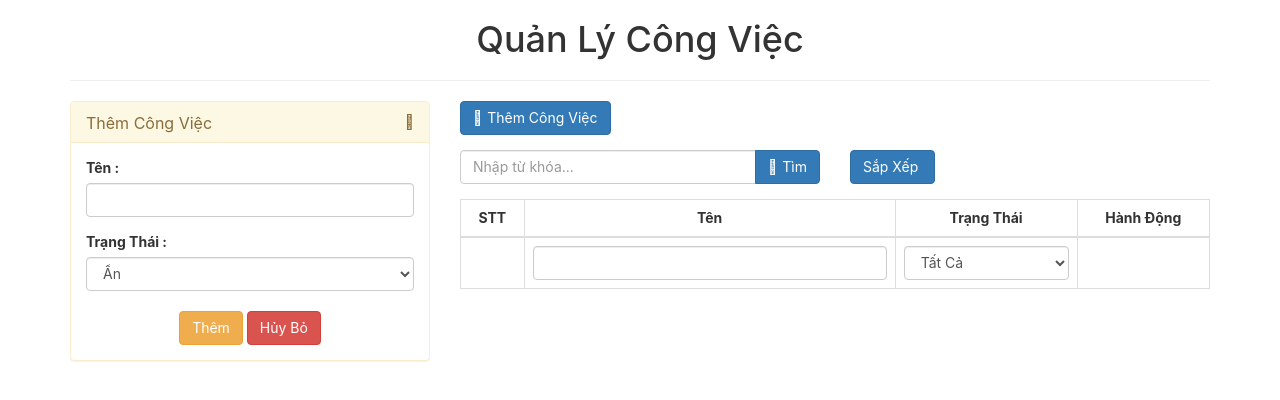
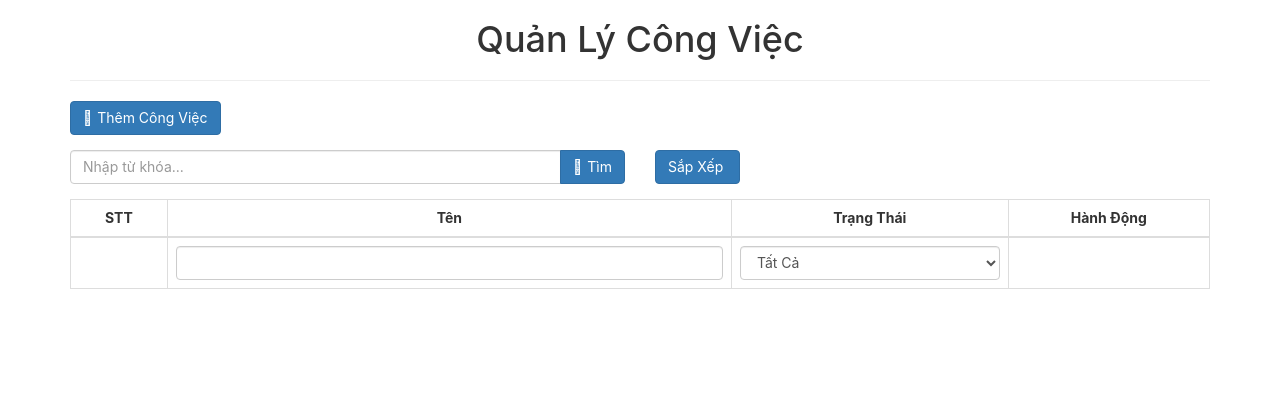
Before and after one commit to xuanvinh9411/redux-tranning, a React (Create React App) app: page / in a window 1280 px wide. Shown: the top 400 px of the page. Built offline with nearby package versions, Linux system fonts and the light colour scheme; some icons are missing.

Commit message:
editting step 1

```diff
--- a/src/App.js
+++ b/src/App.js
@@ -3,7 +3,7 @@ import './App.css';
 import TaskForm from './components/TaskForm';
 import SearchForm from './components/SearchForm';
 import ListForm from './components/ListForm';
-import _ from 'lodash';
+// import _ from 'lodash';
 import { connect } from 'react-redux'
 import * as Action from './actions/index'
 
@@ -51,7 +51,7 @@ class App extends React.Component {
     }
 
 
-    onToggleForm = () =>{
+    onToggleForm = () => {
         this.props.onToggleForm()
     }
 
@@ -91,8 +91,8 @@ class App extends React.Component {
         var {
             // tasks,
             tasksEditing,
-            filter,
-            keyword,
+            // filter,
+            // keyword,
             sortBy,
             sortValue
         }
@@ -135,12 +135,6 @@ class App extends React.Component {
         //         else return 0 ;
         //     })
         // }
-        var elmTaskForm = isDisplayForm
-            ? <TaskForm
-                onSubmit={this.onSubmit}
-                task={tasksEditing}
-            />
-            : '';
         return (
             <div className="container">
                 <div className="text-center">
@@ -149,7 +143,10 @@ class App extends React.Component {
                 </div>
                 <div className="row">
                     <div className={isDisplayForm ? 'col-xs-4 col-sm-4 col-md-4 col-lg-4' : ''}>
-                        {elmTaskForm}
+                        <TaskForm
+                            onSubmit={this.onSubmit}
+                            task={tasksEditing}
+                        />
                     </div>
                     <div className={isDisplayForm ? 'col-xs-8 col-sm-8 col-md-8 col-lg-8' : 'col-xs-12 col-sm-12 col-md-12 col-lg-12'}>
                         <button
--- a/src/actions/index.js
+++ b/src/actions/index.js
@@ -44,3 +44,9 @@ export const deletetask =(id) =>{
         id
     }
 }
+export const edititem =(task) =>{
+    return {
+        type : types.EDIT_ITEM,
+        task
+    }
+}
--- a/src/components/DetailForm.js
+++ b/src/components/DetailForm.js
@@ -10,15 +10,16 @@ class ListForm extends React.Component {
         this.props.onDeleteTask(this.props.task.id )
         this.props.onCloseForm()
      }
-     onUpdate =() =>{
-        this.props.onUpdate(this.props.task.id)
+     onEditItem =() =>{
+        this.props.onEditItem(this.props.task);
+        this.props.onOpenForm()
      }
 
   render() {
       var{ task , index} = this.props;
   return (
             <tr>
-                <td>{ index }</td>
+                <td className="text-center">{ index }</td>
                 <td>{ task.name }</td>
                 <td className="text-center">
                     <span
@@ -32,7 +33,7 @@ class ListForm extends React.Component {
                     <button
                         type="button"
                         className="btn btn-warning"
-                        onClick = { this.onUpdate }
+                        onClick = { this.onEditItem }
                         >
                         <span className="fa fa-pencil mr-5"></span>Sửa
                     </button>
@@ -63,8 +64,15 @@ const mapDispatchToprops = (dispatch , props) =>{
             dispatch(action.deletetask(id));
         },
         onCloseForm: () =>{
-            dispatch(action.closeform())
+            dispatch(action.closeform());
+        },
+        onOpenForm : () =>{
+            dispatch(action.openform());
+        },
+        onEditItem : (task) =>{
+            dispatch(action.edititem(task))
         }
+
     }
 }
 
--- a/src/constants/ActionTypes.js
+++ b/src/constants/ActionTypes.js
@@ -5,3 +5,4 @@ export const CLOSE_FORM = 'CLOSE_FORM';
 export const OPEN_FORM = 'OPEN_FORM';
 export const UPDATE_STATUS = 'UPDATE_STATUS';
 export const DELETE_TASK = 'DELETE_TASK';
+export const EDIT_ITEM = 'EDIT_ITEM';
--- /dev/null
+++ b/src/reducers/editItem.js
@@ -0,0 +1,11 @@
+import * as types from '../constants/ActionTypes'
+var initalState = {};
+
+export var itemEditting = (state = initalState, action) => {
+    switch (action.type) {
+        case types.EDIT_ITEM:
+            console.log(action.task)
+            return action;
+        default: return state;
+    }
+}
--- a/src/reducers/index.js
+++ b/src/reducers/index.js
@@ -1,8 +1,10 @@
-import  { combineReducers }  from 'redux';
-import {tasks}  from './tasks'
-import {isDisplayForm}  from './isDisplayForm'
+import { combineReducers } from 'redux';
+import { tasks } from './tasks'
+import { isDisplayForm } from './isDisplayForm'
+import { itemEditting } from './editItem'
 
-export const myReducer =  combineReducers({
-       tasks : tasks ,
-       isDisplayForm
+export const myReducer = combineReducers({
+    tasks: tasks,
+    isDisplayForm,
+    itemEditting
 });
--- a/src/reducers/isDisplayForm.js
+++ b/src/reducers/isDisplayForm.js
@@ -1,16 +1,14 @@
 import * as types from '../constants/ActionTypes'
-var initalState = true;
+var initalState = false;
 
 export var isDisplayForm = (state = initalState, action) => {
     switch (action.type) {
         case types.TOGGLE_FORM:
             return !state;
         case types.OPEN_FORM:
-            state = true
-            return state;
+            return true;
         case types.CLOSE_FORM:
-            state = false
-            return state;
+            return false;
         default: return state;
     }
 }
--- a/src/reducers/tasks.js
+++ b/src/reducers/tasks.js
@@ -31,6 +31,8 @@ var findIndex = (tasks,id) => {
 
 var Data = JSON.parse(localStorage.getItem('task'));
 var initalState = Data ? Data : [];
+var id = '';
+var index = '';
 
 export var tasks = (state = initalState, action) => {
     switch (action.type) {
@@ -46,14 +48,14 @@ export var tasks = (state = initalState, action) => {
             localStorage.setItem('task',JSON.stringify(state));
             return [...state];
         case types.UPDATE_STATUS:
-            var id = action.id
-            var index = findIndex(state,id)
+             id = action.id
+             index = findIndex(state,id)
             state[index].status = !state[index].status
             localStorage.setItem('task', JSON.stringify(state));
             return [...state]
         case types.DELETE_TASK:
-            var id = action.id
-            var index = findIndex(state,id)
+             id = action.id
+             index = findIndex(state,id)
             state.splice([index],1)
             localStorage.setItem('task', JSON.stringify(state));
             return [...state]
```
Also changed, not shown: src/components/TaskForm.js (+37 -36 lines).
